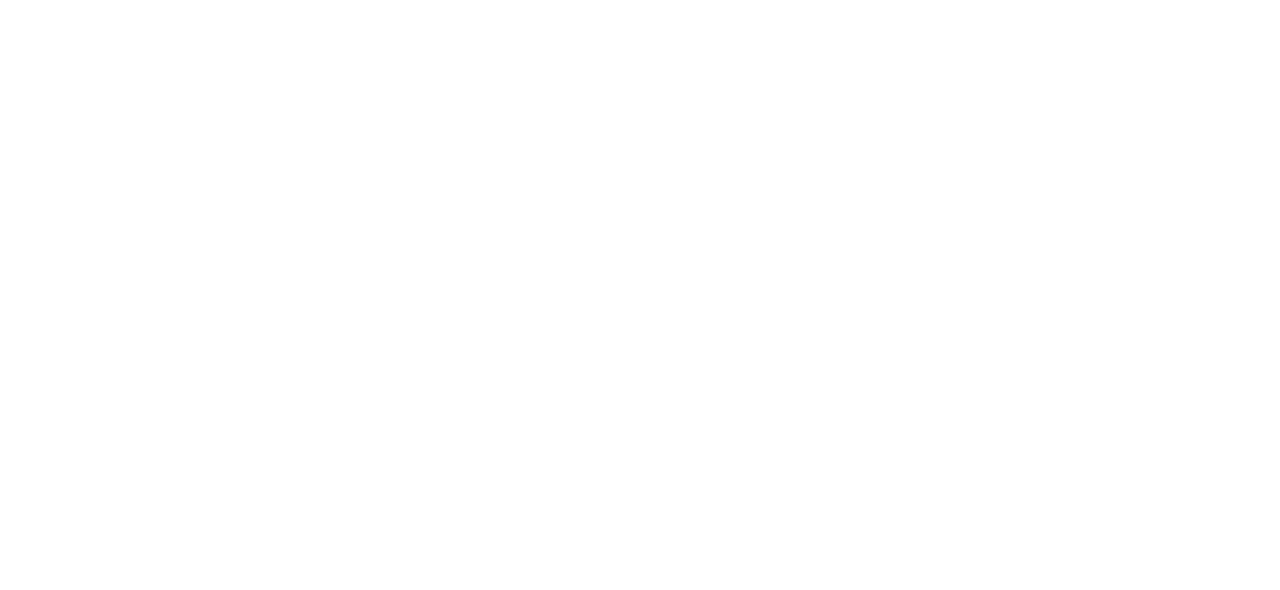
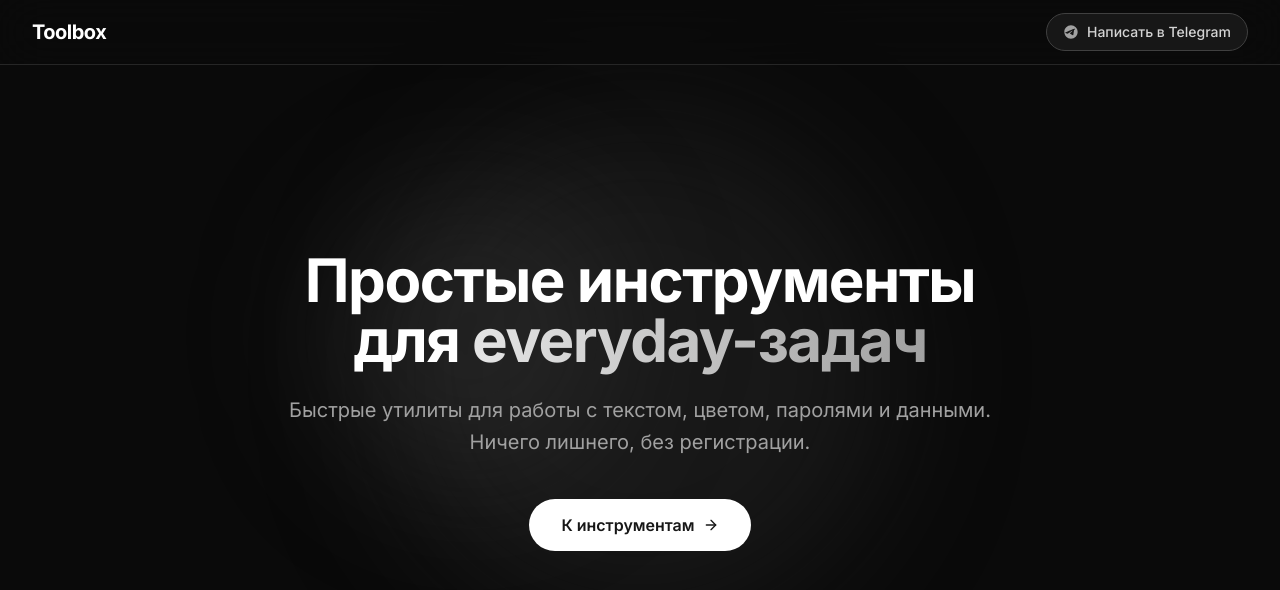
Before and after one commit to Mixagl/toolbox, a Next.js app: page / in a window 1280 px wide. Shown: the top 590 px of the page. Built offline with nearby package versions, Linux system fonts and the light colour scheme.

Commit message:
Add Hero section

```diff
--- /dev/null
+++ b/app/components/Header.tsx
@@ -0,0 +1,36 @@
+import Link from "next/link";
+
+export default function Header() {
+  return (
+    <header className="fixed top-0 left-0 right-0 z-50 border-b border-neutral-800 bg-neutral-950/80 backdrop-blur-xl backdrop-saturate-150">
+      <div className="mx-auto flex h-16 max-w-7xl items-center justify-between px-4 sm:px-6 lg:px-8">
+        <Link
+          href="/"
+          className="group flex items-center gap-2 transition-opacity hover:opacity-80"
+        >
+          <span className="text-xl font-bold tracking-tight text-white">
+            Toolbox
+          </span>
+        </Link>
+
+        <a
+          href="https://t.me/your_username"
+          target="_blank"
+          rel="noopener noreferrer"
+          className="group inline-flex items-center gap-2 rounded-full border border-neutral-700 bg-neutral-900 px-4 py-2 text-sm font-medium text-neutral-300 transition-all hover:border-neutral-600 hover:bg-neutral-800 hover:text-white"
+        >
+          <svg
+            width="16"
+            height="16"
+            viewBox="0 0 24 24"
+            fill="currentColor"
+            className="text-neutral-400 transition-colors group-hover:text-white"
+          >
+            <path d="M12 2C6.48 2 2 6.48 2 12s4.48 10 10 10 10-4.48 10-10S17.52 2 12 2zm4.64 6.8c-.15 1.58-.8 5.42-1.13 7.19-.14.75-.42 1-.68 1.03-.58.05-1.02-.38-1.58-.75-.88-.58-1.38-.94-2.23-1.5-.99-.65-.35-1.01.22-1.59.15-.15 2.71-2.48 2.76-2.69.01-.03.01-.14-.07-.2-.08-.06-.19-.04-.27-.02-.12.02-1.96 1.25-5.54 3.66-.52.36-1 .53-1.42.52-.47-.01-1.37-.26-2.03-.48-.82-.27-1.47-.42-1.41-.88.03-.24.37-.49 1.02-.74 3.98-1.73 6.63-2.87 7.95-3.42 3.78-1.57 4.57-1.85 5.08-1.86.11 0 .37.03.54.17.14.12.18.28.2.45-.01.06.01.24 0 .38z" />
+          </svg>
+          <span>Написать в Telegram</span>
+        </a>
+      </div>
+    </header>
+  );
+}
--- /dev/null
+++ b/app/components/Hero.tsx
@@ -0,0 +1,50 @@
+import Link from "next/link";
+
+export default function Hero() {
+  return (
+    <section className="relative flex min-h-[calc(100vh-4rem)] items-center justify-center px-4 pt-16 sm:px-6 lg:px-8">
+      <div className="absolute inset-0 -z-10">
+        <div className="absolute left-1/2 top-1/2 h-125 w-125 -translate-x-1/2 -translate-y-1/2 rounded-full bg-neutral-800/50 blur-3xl" />
+        <div className="absolute left-1/4 top-1/4 h-75 w-75 rounded-full bg-neutral-700/30 blur-3xl" />
+      </div>
+
+      <div className="mx-auto max-w-3xl text-center">
+        <h1 className="text-4xl font-bold tracking-tight text-white sm:text-5xl lg:text-6xl">
+          Простые инструменты для{" "}
+          <span className="bg-linear-to-r from-neutral-200 to-neutral-400 bg-clip-text text-transparent">
+            everyday-задач
+          </span>
+        </h1>
+
+        <p className="mt-6 text-lg leading-relaxed text-neutral-400 sm:text-xl">
+          Быстрые утилиты для работы с текстом, цветом, паролями и данными.
+          Ничего лишнего, без регистрации.
+        </p>
+
+        <div className="mt-10">
+          <Link
+            href="#tools"
+            scroll={true}
+            className="inline-flex items-center gap-2 rounded-full bg-white px-8 py-3.5 text-base font-semibold text-neutral-900 transition-all hover:bg-neutral-200 hover:gap-3 active:scale-95"
+          >
+            К инструментам
+            <svg
+              width="16"
+              height="16"
+              viewBox="0 0 24 24"
+              fill="none"
+              stroke="currentColor"
+              strokeWidth="2"
+              strokeLinecap="round"
+              strokeLinejoin="round"
+              className="transition-transform group-hover:translate-x-1"
+            >
+              <path d="M5 12h14" />
+              <path d="m12 5 7 7-7 7" />
+            </svg>
+          </Link>
+        </div>
+      </div>
+    </section>
+  );
+}
--- a/app/layout.tsx
+++ b/app/layout.tsx
@@ -1,15 +1,10 @@
 import type { Metadata } from "next";
-import { Geist, Geist_Mono } from "next/font/google";
+import { Inter } from "next/font/google";
 import "./globals.css";
+import Header from "./components/Header";
 
-const geistSans = Geist({
-  variable: "--font-geist-sans",
-  subsets: ["latin"],
-});
-
-const geistMono = Geist_Mono({
-  variable: "--font-geist-mono",
-  subsets: ["latin"],
+const inter = Inter({
+  subsets: ["cyrillic", "latin"],
 });
 
 export const metadata: Metadata = {
@@ -23,11 +18,11 @@ export default function RootLayout({
   children: React.ReactNode;
 }>) {
   return (
-    <html
-      lang="en"
-      className={`${geistSans.variable} ${geistMono.variable} h-full antialiased`}
-    >
-      <body className="min-h-full flex flex-col">{children}</body>
+    <html lang="en" className={`${inter.className} h-full antialiased`}>
+      <body className="min-h-full flex flex-col bg-neutral-950">
+        <Header />
+        {children}
+      </body>
     </html>
   );
 }
--- a/app/page.tsx
+++ b/app/page.tsx
@@ -1,3 +1,9 @@
+import Hero from "./components/Hero";
+
 export default function Home() {
-  return <></>;
+  return (
+    <>
+      <Hero />
+    </>
+  );
 }
```
